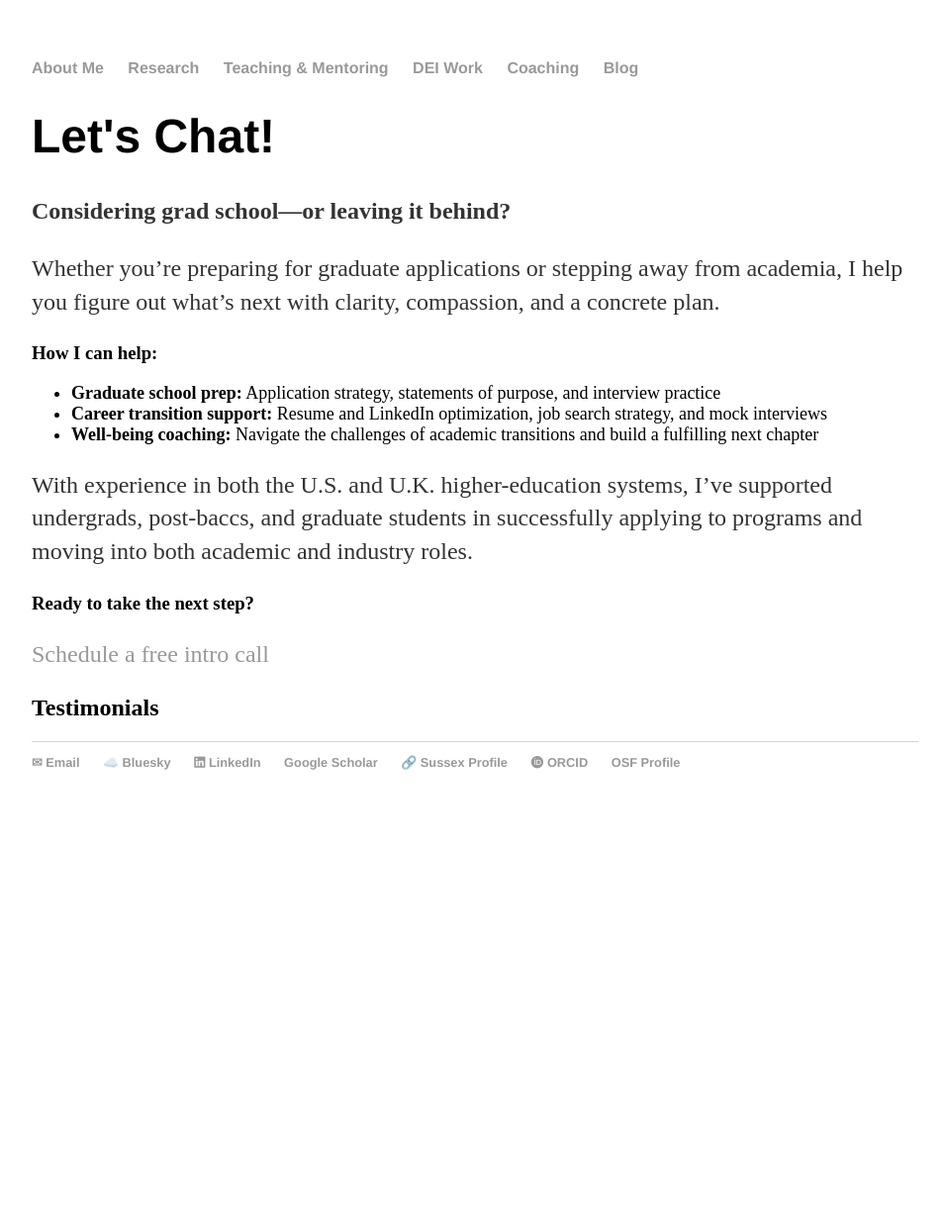
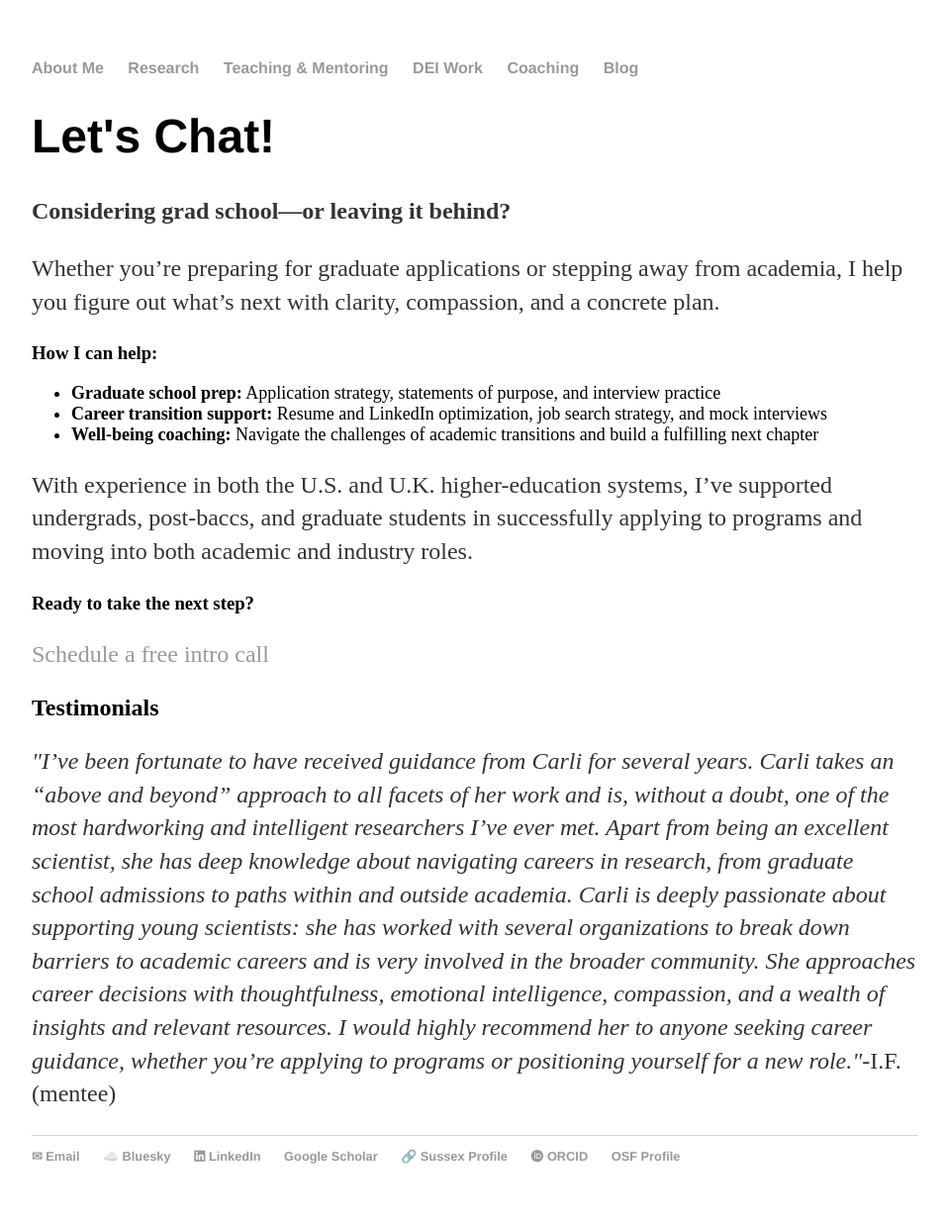
Before and after one commit to cdfine/cdfine.github.io, a Jekyll site: the page built from coaching.html, in a window 1280 px wide. Shown: the whole page at 99% size, without its empty margins (160-1116 px from the left). Built offline with Jekyll 4.4.1, drawn with Linux system fonts in a browser that asks for light colours; a style sheet for code colours, icons or effects is not loaded; before the commit the page ends 900 px from its top, so only the background shows below that.

Commit message:
Update coaching.html
add IF testimonial

```diff
--- a/coaching.html
+++ b/coaching.html
@@ -37,4 +37,5 @@ title: Carli Fine | Let's Chat!
   </p>
 
   <h2>Testimonials</h2>
+  <p><i>"I’ve been fortunate to have received guidance from Carli for several years. Carli takes an “above and beyond” approach to all facets of her work and is, without a doubt, one of the most hardworking and intelligent researchers I’ve ever met. Apart from being an excellent scientist, she has deep knowledge about navigating careers in research, from graduate school admissions to paths within and outside academia. Carli is deeply passionate about supporting young scientists: she has worked with several organizations to break down barriers to academic careers and is very involved in the broader community. She approaches career decisions with thoughtfulness, emotional intelligence, compassion, and a wealth of insights and relevant resources. I would highly recommend her to anyone seeking career guidance, whether you’re applying to programs or positioning yourself for a new role."</i>-I.F. (mentee)</p>
 </div><!-- /.blurb -->
```
